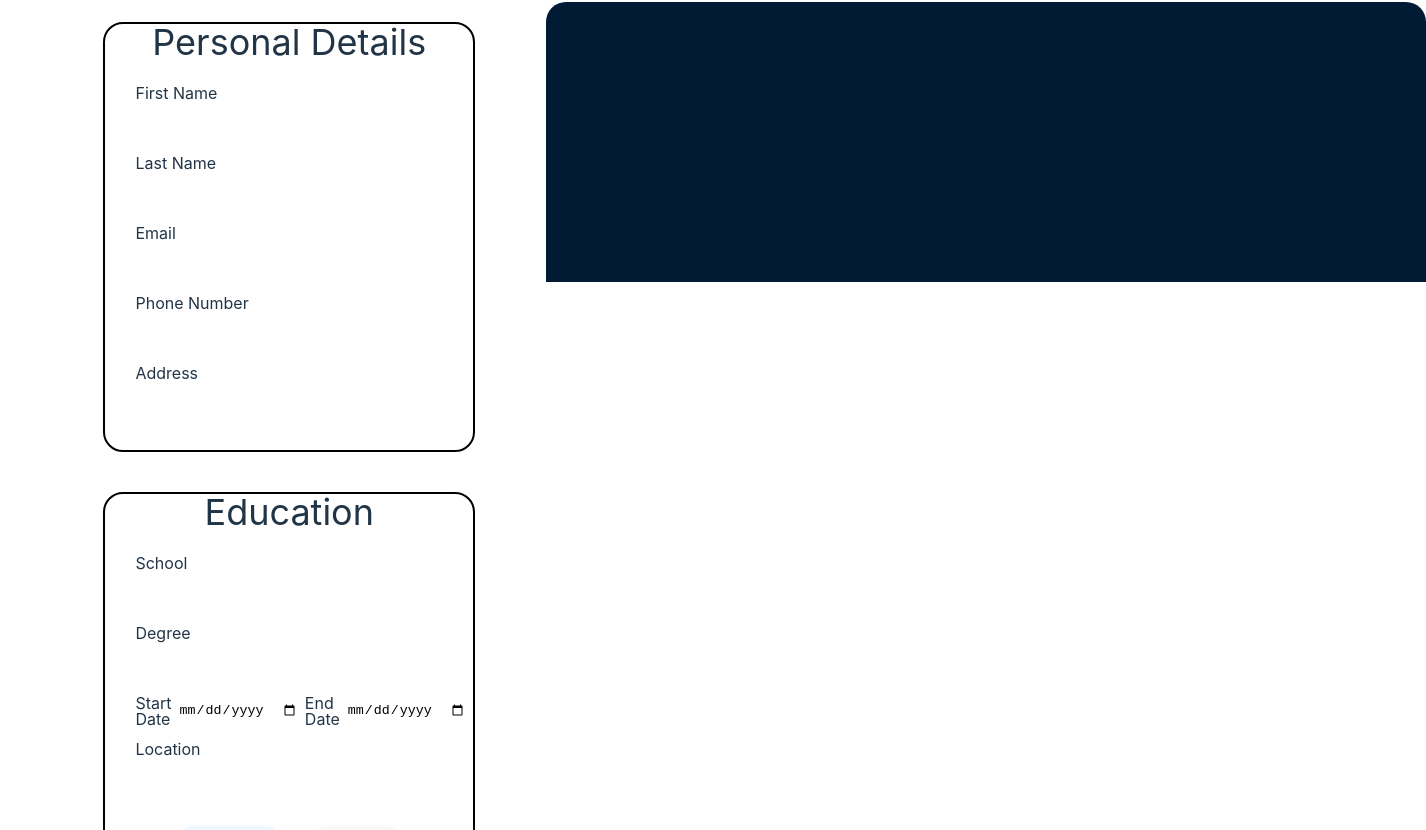
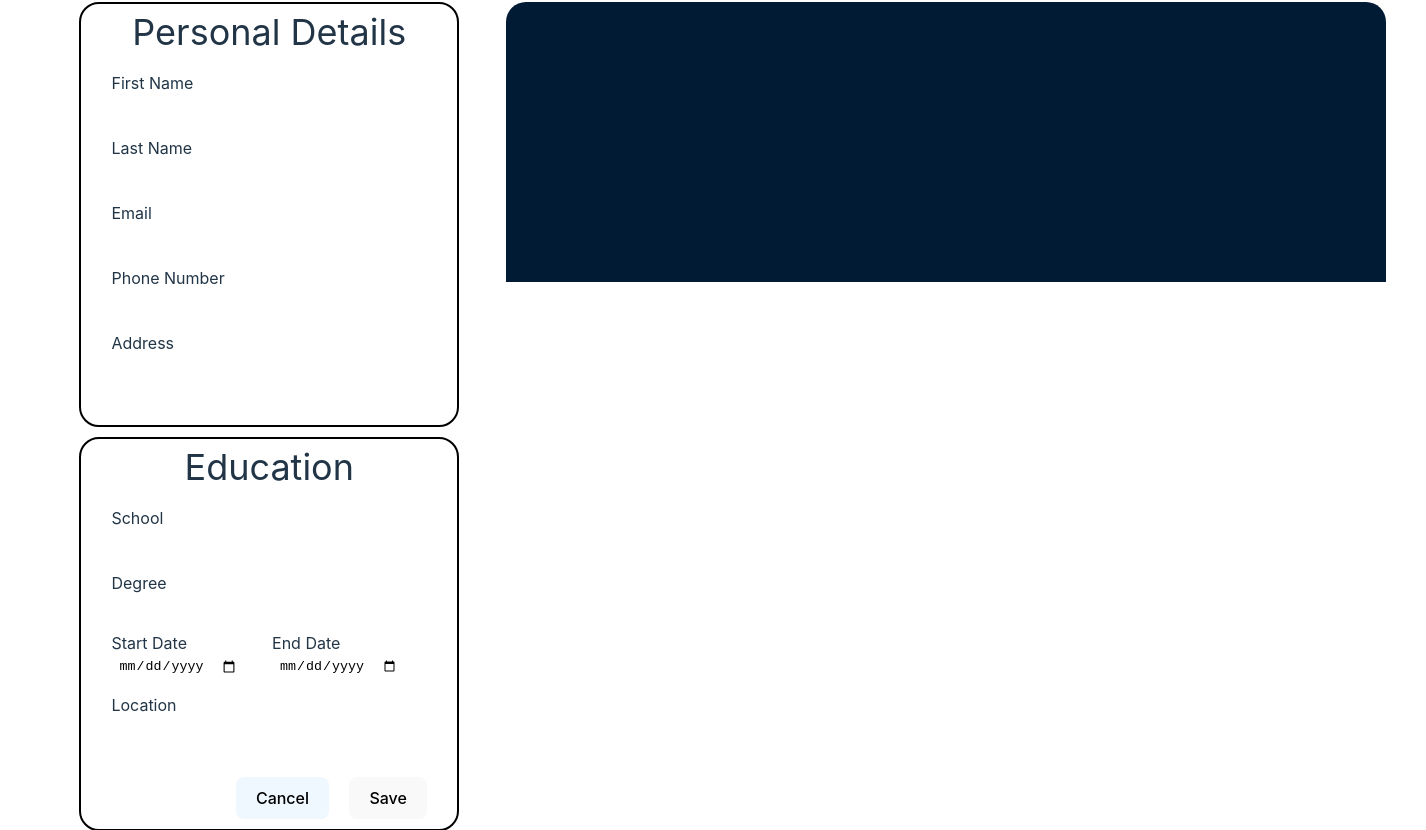
Before and after one commit to julianchso/odin-CV-application, a React (Vite) app: page / in a window 1280 px wide. Shown: the part 30-860 px from the top of the page, 1426 px wide, since content can reach past the window. Built offline with nearby package versions, Linux system fonts and the light colour scheme.

Commit message:
update css of personal info

```diff
--- a/src/components/InputEducation.jsx
+++ b/src/components/InputEducation.jsx
@@ -40,10 +40,14 @@ function InputEducation() {
           </div>
           <div className='inputGroup'>
             <div className='dateContainer'>
-              <label htmlFor='startDate'>Start Date</label>
-              <input type='date' name='startDate' id='startDate' onChange={onChange} />
-              <label htmlFor='endDate'>End Date</label>
-              <input type='date' name='endDate' id='endDate' onChange={onChange} />
+              <div className='dateContainer__input'>
+                <label htmlFor='startDate'>Start Date</label>
+                <input type='date' name='startDate' id='startDate' onChange={onChange} />
+              </div>
+              <div className='dateContainer__input'>
+                <label htmlFor='endDate'>End Date</label>
+                <input type='date' name='endDate' id='endDate' onChange={onChange} />
+              </div>
             </div>
           </div>
           <div className='inputGroup'>
--- a/src/components/InputExperience.jsx
+++ b/src/components/InputExperience.jsx
@@ -40,10 +40,14 @@ function InputExperience() {
           </div>
           <div className='inputGroup'>
             <div className='dateContainer'>
-              <label htmlFor='startDate'>Start Date</label>
-              <input type='date' name='startDate' id='startDate' onChange={onChange} />
-              <label htmlFor='endDate'>End Date</label>
-              <input type='date' name='endDate' id='endDate' onChange={onChange} />
+              <div className='dateContainer__input'>
+                <label htmlFor='startDate'>Start Date</label>
+                <input type='date' name='startDate' id='startDate' onChange={onChange} />
+              </div>
+              <div className='dateContainer__input'>
+                <label htmlFor='endDate'>End Date</label>
+                <input type='date' name='endDate' id='endDate' onChange={onChange} />
+              </div>
             </div>
           </div>
           <div className='inputGroup'>
--- a/src/components/OutputPersonal.jsx
+++ b/src/components/OutputPersonal.jsx
@@ -1,7 +1,6 @@
 import InputPersonal from './InputPersonal';
 import PropTypes from 'prop-types';
 import { useState } from 'react';
-import App from '../App';
 import './output.css';
 
 // function OutputPersonal({ firstName, lastName, email, phoneNumber, address }) {
@@ -12,8 +11,6 @@ function OutputPersonal({ firstName, lastName, email, phoneNumber, address }) {
     <div className='personalInfoContainer'>
       <div className='fullName'>
         {<h1 className='personalInfo__name'>{firstName}</h1>}
-        {/* TODO: fix spacing size */}
-        <span>&nbsp;</span>
         {<h1 className='personalInfo__name'>{lastName}</h1>}
       </div>
       <div className='contactInfo'>
--- a/src/components/input.css
+++ b/src/components/input.css
@@ -9,17 +9,11 @@ form {
 }
 
 input {
+  padding: 7px;
+  margin-top: 0px;
   margin-bottom: 10px;
-}
-
-.alignLeft {
-  text-align: left;
-}
-
-.formContainer {
-  display: flex;
-  flex-direction: column;
-  padding: 0 10px;
+  border: none;
+  border-radius: 5px;
 }
 
 .inputContainer {
@@ -31,9 +25,26 @@ input {
   flex-direction: row;
 }
 
-.formBtnContainer Button {
-  padding: 10px 20px;
+.alignLeft {
+  text-align: left;
+}
+
+.formContainer {
+  display: flex;
+  flex-direction: column;
+  padding: 10px 10px;
+  margin: 0 0 010px;
+}
+
+.formBtnContainer {
+  display: flex;
+  flex-direction: row;
+  justify-content: flex-end;
   margin: 0 20px;
+}
+
+.formBtnContainer button {
+  margin-left: 20px;
 }
 
 .cancelBtn {
@@ -47,13 +58,6 @@ input {
   margin: 0 20px;
 }
 
-.inputGroup label {
+label {
   margin: 5px 0;
 }
-
-input {
-  padding: 7px;
-  margin-top: 5px;
-  border: none;
-  border-radius: 5px;
-}
--- a/src/components/output.css
+++ b/src/components/output.css
@@ -1,3 +1,19 @@
+:root {
+  --ff-primary: 'arial', sans-serif;
+
+  --fw-reg: 300;
+  --fw-bold: 900;
+
+  --clr-light: #fff;
+  --clr-dark: #303030;
+  --clr-accent: #16e0bd;
+
+  --fs-h1: 3rem;
+  --fs-h2: 2.25rem;
+  --fs-h3: 1.25rem;
+  --fs-body: 1rem;
+}
+
 .personalInfo__name {
   display: inline-block;
 }
@@ -19,3 +35,9 @@
   gap: 25px;
   margin: 20px 40px;
 }
+
+.fullName {
+  display: flex;
+  justify-content: center;
+  gap: 1rem;
+}
```
